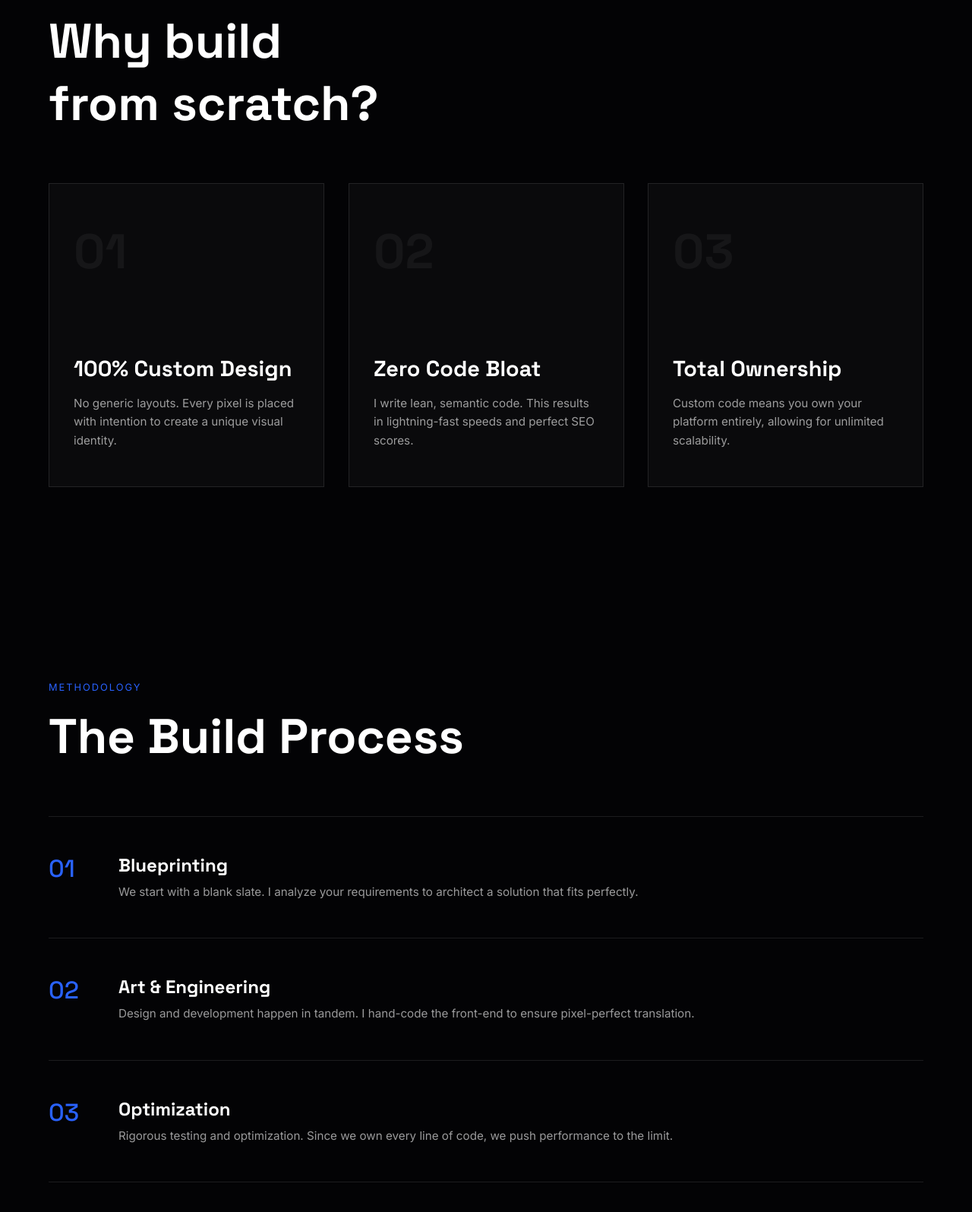
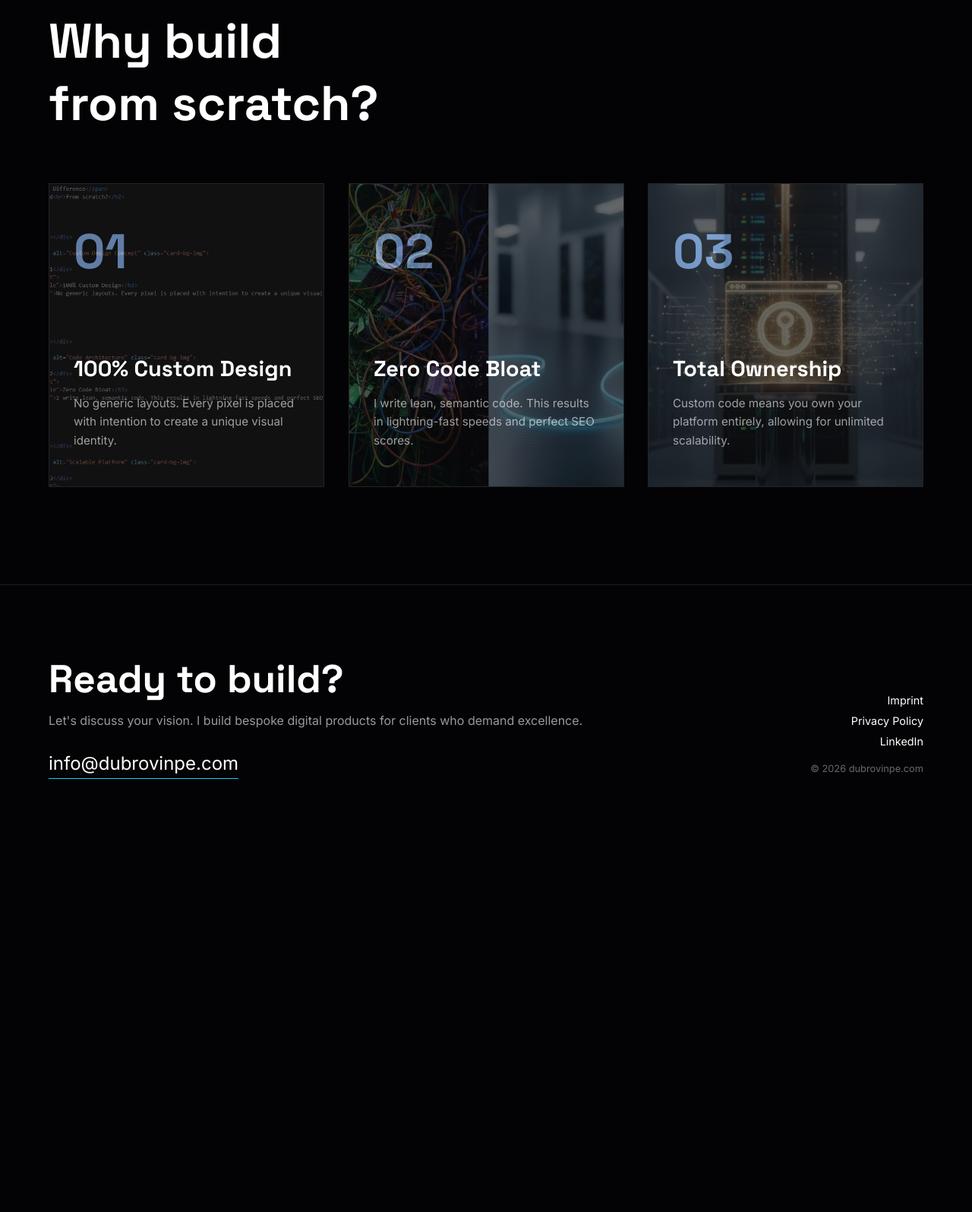
Before and after one commit to dubrovinpe/Mywebsite, a plain HTML site: page index.html in a window 1280 px wide. Shown: the part 1201-2796 px from the top of the page at 76% size. After the commit the page ends 2284 px from the top, so only its background shows below. Drawn offline with nearby package versions, Linux system fonts and the light colour scheme; animation ran at ten frames a second.

Commit message:
Add files via upload

```diff
--- a/index.html
+++ b/index.html
@@ -1,24 +1,29 @@
-<!DOCTYPE html>
+<!doctype html>
 <html lang="en">
   <head>
-    <meta charset="UTF-8">
-    <meta name="viewport" content="width=device-width, initial-scale=1.0">
+    <meta charset="UTF-8" />
+    <meta name="viewport" content="width=device-width, initial-scale=1.0" />
     <title>DUBROVINPE</title>
-    <meta name="description" content="Bespoke web development. Websites built from scratch for maximum performance.">
+    <meta
+      name="description"
+      content="Bespoke web development. Websites built from scratch for maximum performance."
+    />
 
     <!-- Google Fonts -->
-    <link rel="preconnect" href="https://fonts.googleapis.com">
-    <link rel="preconnect" href="https://fonts.gstatic.com" crossorigin>
-    <link href="https://fonts.googleapis.com/css2?family=Inter:wght@300;400;600&family=Space+Grotesk:wght@300;500;700&display=swap" rel="stylesheet">
+    <link rel="preconnect" href="https://fonts.googleapis.com" />
+    <link rel="preconnect" href="https://fonts.gstatic.com" crossorigin />
+    <link
+      href="https://fonts.googleapis.com/css2?family=Inter:wght@300;400;600&family=Space+Grotesk:wght@300;500;700&display=swap"
+      rel="stylesheet"
+    />
 
     <!-- Custom CSS -->
-    <link rel="stylesheet" href="style.css">
+    <link rel="stylesheet" href="style.css" />
 
     <!-- Three.js Library -->
     <script src="https://cdnjs.cloudflare.com/ajax/libs/three.js/r128/three.min.js"></script>
   </head>
   <body>
-
     <!-- Custom Cursor Elements -->
     <div class="cursor-dot" id="cursor-dot"></div>
     <div class="cursor-outline" id="cursor-outline"></div>
@@ -33,13 +38,21 @@
     <!-- Navigation -->
     <nav>
       <div class="magnetic-area">
-            <a href="#" class="logo magnetic-wrap">DUBROVINPE<span style="color:var(--primary)">.</span></a>
+        <a href="#" class="logo magnetic-wrap"
+          >DUBROVINPE<span style="color: var(--primary)">.</span></a
+        >
       </div>
 
       <ul class="nav-links">
-            <li class="magnetic-area"><a href="#expertise" class="nav-link magnetic-wrap">Expertise</a></li>
-            <li class="magnetic-area"><a href="#process" class="nav-link magnetic-wrap">Process</a></li>
-            <li class="magnetic-area"><a href="#contact" class="nav-link magnetic-wrap">Contact</a></li>
+        <li class="magnetic-area">
+          <a href="#expertise" class="nav-link magnetic-wrap">Expertise</a>
+        </li>
+        <li class="magnetic-area">
+          <a href="#process" class="nav-link magnetic-wrap">Process</a>
+        </li>
+        <li class="magnetic-area">
+          <a href="#contact" class="nav-link magnetic-wrap">Contact</a>
+        </li>
       </ul>
 
       <!-- Mobile Menu Icon -->
@@ -56,11 +69,12 @@
         Accepting New Projects
       </div>
       <h1>
-            Website <br>
+        Website <br />
         <span class="highlight">Built from Zero</span>
       </h1>
       <p class="hero-desc">
-            I don't use templates. I engineer bespoke, high-performance websites from a blank canvas, tailored precisely to your brand's DNA.
+        I don't use templates. I engineer bespoke, high-performance websites
+        from a blank canvas, tailored precisely to your brand's DNA.
       </p>
 
       <!-- Button Wrapper (Magnetic effect disabled in JS for clickability) -->
@@ -88,15 +102,18 @@
       </div>
     </section>
 
-    <!-- Expertise Section (3D Tilt) -->
+
 <section id="expertise" class="section-padding">
     <span class="section-label">The Difference</span>
     <h2 class="grid-title">Why build<br>from scratch?</h2>
 
     <div class="card-grid">
-            <!-- Card 1 -->
+
         <article class="tilt-card">
             <div class="card-glare"></div>
+
+            <img src="stills/1.jpg" alt="Custom Design Concept" class="card-bg-img">
+
             <div class="card-num">01</div>
             <div class="card-content">
                 <h3 class="card-title">100% Custom Design</h3>
@@ -104,9 +121,12 @@
             </div>
         </article>
 
-            <!-- Card 2 -->
+
         <article class="tilt-card">
             <div class="card-glare"></div>
+
+            <img src="stills/2.jpg" alt="Code Architecture" class="card-bg-img">
+
             <div class="card-num">02</div>
             <div class="card-content">
                 <h3 class="card-title">Zero Code Bloat</h3>
@@ -114,9 +134,12 @@
             </div>
         </article>
 
-            <!-- Card 3 -->
+
         <article class="tilt-card">
             <div class="card-glare"></div>
+
+            <img src="stills/3.jpg" alt="Scalable Platform" class="card-bg-img">
+
             <div class="card-num">03</div>
             <div class="card-content">
                 <h3 class="card-title">Total Ownership</h3>
@@ -126,49 +149,28 @@
     </div>
 </section>
 
-    <!-- Process Section -->
-    <section id="process" class="section-padding">
-        <span class="section-label">Methodology</span>
-        <h2 class="grid-title">The Build Process</h2>
 
-        <div class="process-list">
-            <div class="process-item magnetic-area">
-                <div class="p-num">01</div>
-                <div class="p-info">
-                    <h3>Blueprinting</h3>
-                    <p class="card-text">We start with a blank slate. I analyze your requirements to architect a solution that fits perfectly.</p>
-                </div>
-            </div>
-            <div class="process-item magnetic-area">
-                <div class="p-num">02</div>
-                <div class="p-info">
-                    <h3>Art & Engineering</h3>
-                    <p class="card-text">Design and development happen in tandem. I hand-code the front-end to ensure pixel-perfect translation.</p>
-                </div>
-            </div>
-            <div class="process-item magnetic-area">
-                <div class="p-num">03</div>
-                <div class="p-info">
-                    <h3>Optimization</h3>
-                    <p class="card-text">Rigorous testing and optimization. Since we own every line of code, we push performance to the limit.</p>
-                </div>
-            </div>
-        </div>
-    </section>
-
-    <!-- Footer / Contact -->
     <footer id="contact">
       <div class="contact-block">
         <h2>Ready to build?</h2>
-            <p style="margin-bottom:2rem; color:rgba(255,255,255,0.6)">Let's discuss your vision. I build bespoke digital products for clients who demand excellence.</p>
-            <a href="mailto:info@dubrovinpe.com" class="email-link magnetic-area">info@dubrovinpe.com</a>
+        <p style="margin-bottom: 2rem; color: rgba(255, 255, 255, 0.6)">
+          Let's discuss your vision. I build bespoke digital products for
+          clients who demand excellence.
+        </p>
+        <a href="mailto:info@dubrovinpe.com" class="email-link magnetic-area"
+          >info@dubrovinpe.com</a
+        >
       </div>
       <div class="footer-info">
         <!-- Updated Footer Links -->
         <div class="footer-links">
           <a href="impressum.html">Imprint</a>
           <a href="datenschutz.html">Privacy Policy</a>
-                <a href="https://www.linkedin.com/in/peter-dubrovin-a4b250252/" target="_blank">LinkedIn</a>
+          <a
+            href="https://www.linkedin.com/in/peter-dubrovin-a4b250252/"
+            target="_blank"
+            >LinkedIn</a
+          >
         </div>
         <p>&copy; 2026 dubrovinpe.com</p>
       </div>
--- a/style.css
+++ b/style.css
@@ -3,8 +3,8 @@
    ========================================= */
 :root {
   /* Fonts */
-    --font-display: 'Space Grotesk', sans-serif;
-    --font-body: 'Inter', sans-serif;
+  --font-display: "Space Grotesk", sans-serif;
+  --font-body: "Inter", sans-serif;
 
   /* Colors */
   --bg-color: #030305;
@@ -25,7 +25,9 @@
   cursor: none; /* Hide default cursor */
 }
 
-html { scroll-behavior: smooth; }
+html {
+  scroll-behavior: smooth;
+}
 
 body {
   background-color: var(--bg-color);
@@ -37,7 +39,10 @@ body {
   -webkit-font-smoothing: antialiased;
 }
 
-a { text-decoration: none; color: inherit; }
+a {
+  text-decoration: none;
+  color: inherit;
+}
 
 /* =========================================
    CUSTOM CURSOR
@@ -64,7 +69,10 @@ a { text-decoration: none; color: inherit; }
   width: 40px;
   height: 40px;
   border: 1px solid var(--text-color);
-    transition: width 0.2s, height 0.2s, background-color 0.2s;
+  transition:
+    width 0.2s,
+    height 0.2s,
+    background-color 0.2s;
 }
 
 body:hover .cursor-outline.hovered {
@@ -72,7 +80,7 @@ body:hover .cursor-outline.hovered {
   height: 60px;
   background-color: var(--accent);
   border-color: var(--accent);
-    opacity: 0.5;
+  opacity: 0.2;
 }
 
 /* =========================================
@@ -85,7 +93,7 @@ body:hover .cursor-outline.hovered {
   width: 100%;
   height: 100%;
   z-index: -1;
-    opacity: 0.4; /* Subtle background */
+  opacity: 0.2; /* Subtle background */
 }
 
 .bottom-glow-overlay {
@@ -94,7 +102,11 @@ body:hover .cursor-outline.hovered {
   left: 0;
   width: 100%;
   height: 100vh;
-    background: radial-gradient(circle at 50% 100%, rgba(41, 98, 255, 0.05), transparent 60%);
+  background: radial-gradient(
+    circle at 50% 100%,
+    rgba(41, 98, 255, 0.05),
+    transparent 60%
+  );
   pointer-events: none;
   z-index: 0;
   transition: background 0.5s ease;
@@ -109,7 +121,10 @@ body:hover .cursor-outline.hovered {
   background: linear-gradient(90deg, transparent, var(--primary), transparent);
   box-shadow: 0 -10px 50px 10px var(--primary);
   opacity: 0;
-    transition: opacity 0.3s, background 0.5s, box-shadow 0.5s;
+  transition:
+    opacity 0.3s,
+    background 0.5s,
+    box-shadow 0.5s;
   z-index: 100;
   pointer-events: none;
 }
@@ -160,7 +175,7 @@ nav {
 }
 
 .nav-link::after {
-    content: '';
+  content: "";
   position: absolute;
   bottom: -5px;
   left: 0;
@@ -170,14 +185,28 @@ nav {
   transition: width 0.3s var(--easing);
 }
 
-.nav-link:hover::after { width: 100%; }
+.nav-link:hover::after {
+  width: 100%;
+}
 
-.mobile-toggle { display: none; }
-.bar { width: 30px; height: 2px; background: white; }
+.mobile-toggle {
+  display: none;
+}
+.bar {
+  width: 30px;
+  height: 2px;
+  background: white;
+}
 
 @media (max-width: 768px) {
-    .nav-links { display: none; }
-    .mobile-toggle { display: flex; flex-direction: column; gap: 6px; }
+  .nav-links {
+    display: none;
+  }
+  .mobile-toggle {
+    display: flex;
+    flex-direction: column;
+    gap: 6px;
+  }
 }
 
 /* =========================================
@@ -214,9 +243,18 @@ header {
 }
 
 @keyframes pulse {
-    0% { opacity: 0.5; transform: scale(1); }
-    50% { opacity: 1; transform: scale(1.5); }
-    100% { opacity: 0.5; transform: scale(1); }
+  0% {
+    opacity: 0.5;
+    transform: scale(1);
+  }
+  50% {
+    opacity: 1;
+    transform: scale(1.5);
+  }
+  100% {
+    opacity: 0.5;
+    transform: scale(1);
+  }
 }
 
 h1 {
@@ -230,7 +268,7 @@ h1 {
 
 .highlight {
   color: transparent;
-    -webkit-text-stroke: 1px rgba(255,255,255,0.8);
+  -webkit-text-stroke: 1px rgba(255, 255, 255, 0.8);
   transition: color 0.5s;
 }
 
@@ -243,7 +281,7 @@ h1:hover .highlight {
   max-width: 500px;
   font-size: 1.2rem;
   line-height: 1.6;
-    color: rgba(255,255,255,0.7);
+  color: rgba(255, 255, 255, 0.7);
   margin-bottom: 3rem;
 }
 
@@ -259,12 +297,12 @@ h1:hover .highlight {
   background: transparent;
   overflow: hidden;
   position: relative;
-    /* Ensure clickable area is solid */
+
   pointer-events: auto;
 }
 
 .btn-main::before {
-    content: '';
+  content: "";
   position: absolute;
   top: 0;
   left: -100%;
@@ -275,12 +313,13 @@ h1:hover .highlight {
   z-index: -1;
 }
 
-.btn-main:hover { color: var(--bg-color); }
-.btn-main:hover::before { left: 0; }
+.btn-main:hover {
+  color: var(--bg-color);
+}
+.btn-main:hover::before {
+  left: 0;
+}
 
-/* =========================================
-   MARQUEE
-   ========================================= */
 .marquee-wrap {
   padding: 2rem 0;
   border-top: 1px solid var(--border-color);
@@ -306,17 +345,18 @@ h1:hover .highlight {
   text-transform: uppercase;
   margin-right: 4rem;
   color: transparent;
-    -webkit-text-stroke: 1px rgba(255,255,255,0.2);
+  -webkit-text-stroke: 1px rgb(100, 100, 100);
 }
 
 @keyframes marquee {
-    0% { transform: translateX(0); }
-    100% { transform: translateX(-50%); }
+  0% {
+    transform: translateX(0);
+  }
+  100% {
+    transform: translateX(-50%);
+  }
 }
 
-/* =========================================
-   SECTIONS (Expertise & Process)
-   ========================================= */
 .section-padding {
   padding: 8rem 5%;
   position: relative;
@@ -360,13 +400,36 @@ h1:hover .highlight {
   justify-content: space-between;
 }
 
+/* Bild in der Tilt-Card */
+.card-bg-img {
+    position: absolute;
+    top: 0;
+    left: 0;
+    width: 100%;
+    height: 100%;
+    object-fit: cover; /* Sorgt dafür, dass das Bild die Karte immer ausfüllt */
+    z-index: 1; /* Liegt ganz hinten (Hintergrund) */
+    opacity: 0.4; /* Standardmäßig leicht dunkel, damit Text lesbar ist */
+    transition: transform 0.5s ease, opacity 0.3s ease;
+}
+
+/* Effekt beim Drüberfahren */
+.tilt-card:hover .card-bg-img {
+    opacity: 0.7; /* Bild wird heller */
+    transform: scale(1.05); /* Bild zoomt leicht rein */
+}
+
 .card-glare {
   position: absolute;
   top: 0;
   left: 0;
   width: 100%;
   height: 100%;
-    background: radial-gradient(circle at 50% 50%, rgba(255,255,255,0.1), transparent 50%);
+  background: radial-gradient(
+    circle at 50% 50%,
+    rgba(255, 255, 255, 0.1),
+    transparent 50%
+  );
   opacity: 0;
   pointer-events: none;
   z-index: 2;
@@ -375,14 +438,20 @@ h1:hover .highlight {
 .card-num {
   font-family: var(--font-display);
   font-size: 4rem;
-    color: rgba(255,255,255,0.05);
+  color: rgb(142, 189, 255);
   font-weight: 700;
   transition: 0.3s;
 }
 
-.tilt-card:hover .card-num { color: var(--primary); }
+.tilt-card:hover .card-num {
+  color: rgba(204, 217, 255, 100);
+}
 
-.card-content { position: relative; z-index: 3; transform: translateZ(30px); }
+.card-content {
+  position: relative;
+  z-index: 3;
+  transform: translateZ(30px);
+}
 
 .card-title {
   font-family: var(--font-display);
@@ -392,7 +461,7 @@ h1:hover .highlight {
 
 .card-text {
   font-size: 0.95rem;
-    color: rgba(255,255,255,0.6);
+  color: rgba(255, 255, 255, 0.6);
   line-height: 1.6;
 }
 
@@ -412,7 +481,7 @@ h1:hover .highlight {
 }
 
 .process-item:hover {
-    background: rgba(255,255,255,0.02);
+  background: rgba(255, 255, 255, 0.02);
   padding-left: 2rem;
 }
 
@@ -493,7 +562,7 @@ footer {
 
 .footer-info p {
   font-size: 0.8rem;
-    color: rgba(255,255,255,0.4);
+  color: rgba(255, 255, 255, 0.4);
 }
 
 @media (max-width: 768px) {
```
Also changed, not shown: stills/1.jpg (added), stills/2.jpg (added), stills/3.jpg (added). Lines whose indentation alone changed are shown as unchanged.
